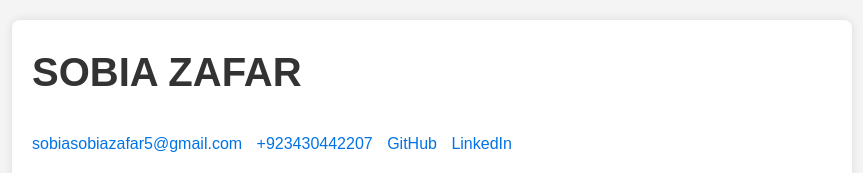
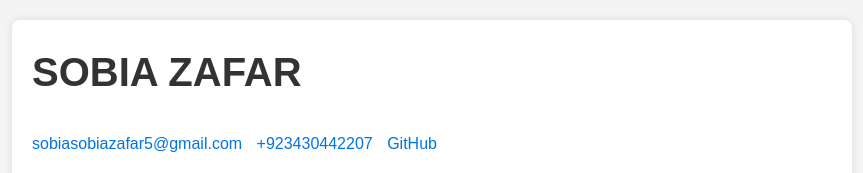
Before and after one commit to sobia-zafar123/resume, a plain HTML site: page index.html in a window 1280 px wide. Shown: the top 173 px of the page, without its empty margins (208-1071 px from the left). Drawn offline with Linux system fonts and the light colour scheme.

Commit message:
Update index.html

```diff
--- a/index.html
+++ b/index.html
@@ -14,7 +14,7 @@
             <a href="mailto:sobiasobiazafar5@gmail.com" itemprop="email">sobiasobiazafar5@gmail.com</a>
             <a href="tel:+923430442207" itemprop="telephone">+923430442207</a>
             <a href="https://github.com/sobia-zafar123" target="_blank" itemprop="url">GitHub</a>
-            <a href="https://www.linkedin.com/in/sobia-zafar123/resume" target="_blank">LinkedIn</a>
+
         </div>
 
         <div class="section">
```
